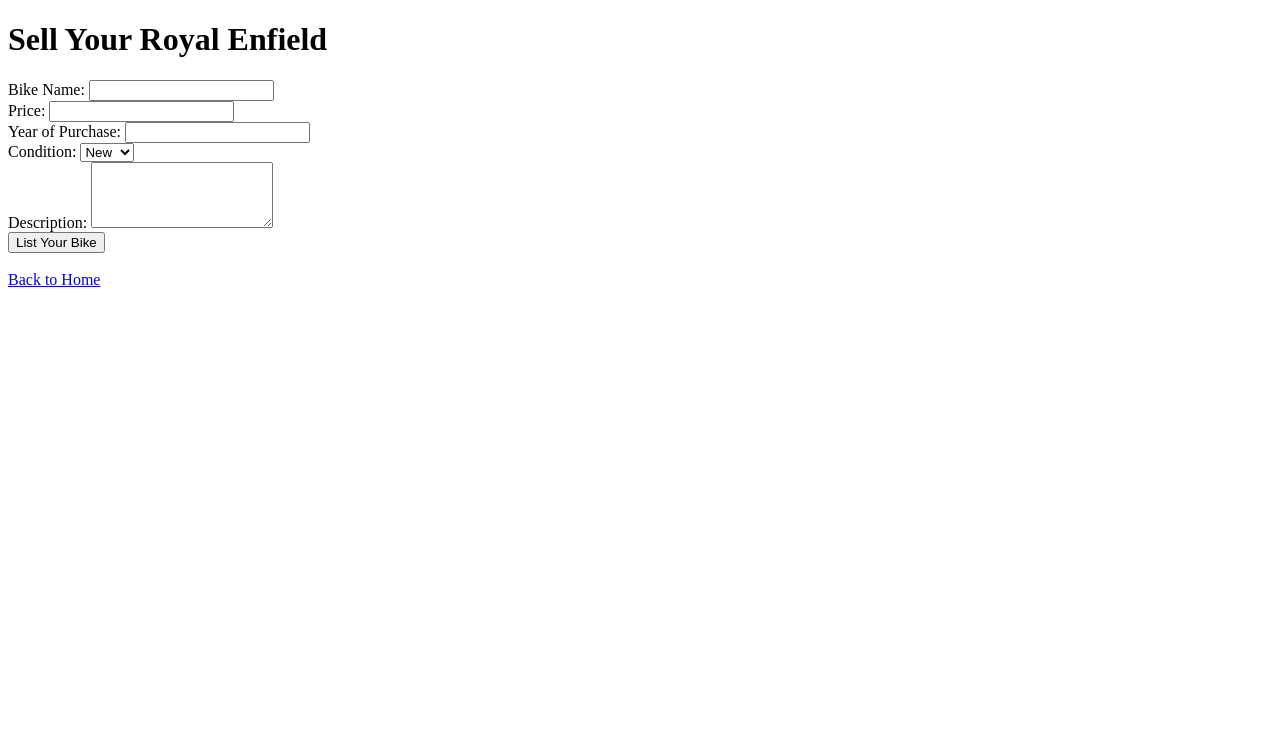
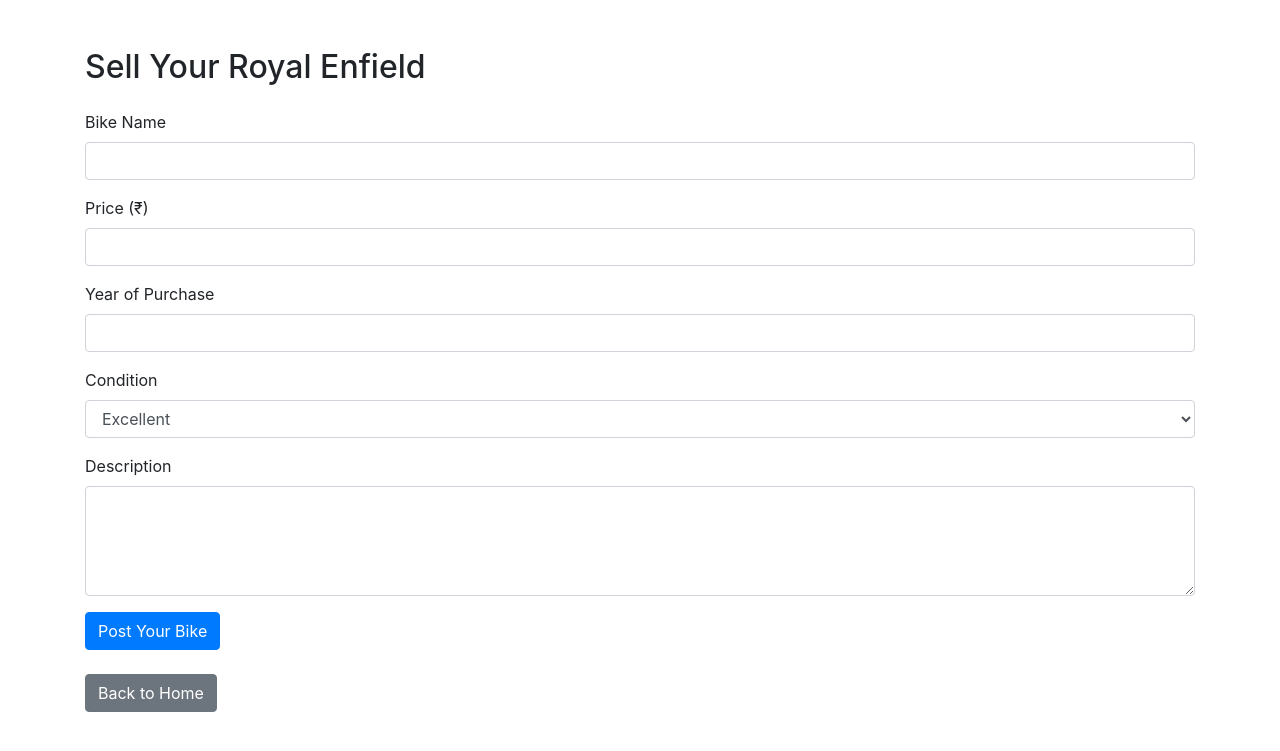
Before and after one commit to SRIVASTAVAREDDY999/RoyalEnfieldAuctionHub, a Flask app: page /sell in a window 1280 px wide. Shown: the top 751 px of the page. Run offline with Flask 3, Linux system fonts and the light colour scheme; a user stored in the database is signed in; some libraries are stand-ins or nearby versions.

Commit message:
Save local changes before pulling

```diff
--- a/templates/sell.html
+++ b/templates/sell.html
@@ -3,41 +3,55 @@
 <head>
     <meta charset="UTF-8">
     <meta name="viewport" content="width=device-width, initial-scale=1.0">
-    <title>Sell Your Royal Enfield</title>
+    <title>Sell Your Bike - Royal Enfield Auction Hub</title>
+    <link rel="stylesheet" href="https://stackpath.bootstrapcdn.com/bootstrap/4.3.1/css/bootstrap.min.css">
 </head>
 <body>
-    <h1>Sell Your Royal Enfield</h1>
+    <div class="container mt-5">
+        <h2>Sell Your Royal Enfield</h2>
 
-    <form method="POST">
-        <div>
-            <label for="name">Bike Name:</label>
-            <input type="text" id="name" name="name" required>
+        <form method="POST" class="mt-4">
+            {% with messages = get_flashed_messages(with_categories=true) %}
+                {% if messages %}
+                    <div class="alert alert-{{ messages[0][0] }} mt-3">
+                        {{ messages[0][1] }}
                     </div>
-        <div>
-            <label for="price">Price:</label>
-            <input type="number" id="price" name="price" required>
+                {% endif %}
+            {% endwith %}
+
+            <div class="form-group">
+                <label for="name">Bike Name</label>
+                <input type="text" class="form-control" id="name" name="name" required>
             </div>
-        <div>
-            <label for="year_of_purchase">Year of Purchase:</label>
-            <input type="number" id="year_of_purchase" name="year_of_purchase" required>
+
+            <div class="form-group">
+                <label for="price">Price (₹)</label>
+                <input type="number" class="form-control" id="price" name="price" required>
             </div>
-        <div>
-            <label for="condition">Condition:</label>
-            <select id="condition" name="condition" required>
-                <option value="New">New</option>
-                <option value="Used">Used</option>
+
+            <div class="form-group">
+                <label for="year_of_purchase">Year of Purchase</label>
+                <input type="number" class="form-control" id="year_of_purchase" name="year_of_purchase" required>
+            </div>
+
+            <div class="form-group">
+                <label for="condition">Condition</label>
+                <select class="form-control" id="condition" name="condition" required>
+                    <option value="Excellent">Excellent</option>
+                    <option value="Good">Good</option>
+                    <option value="Fair">Fair</option>
                 </select>
             </div>
-        <div>
-            <label for="description">Description:</label>
-            <textarea id="description" name="description" rows="4" required></textarea>
+
+            <div class="form-group">
+                <label for="description">Description</label>
+                <textarea class="form-control" id="description" name="description" rows="4" required></textarea>
             </div>
-        <div>
-            <button type="submit">List Your Bike</button>
+
+            <button type="submit" class="btn btn-primary">Post Your Bike</button>
+        </form>
+        <br>
+        <a href="{{ url_for('home') }}" class="btn btn-secondary">Back to Home</a>
     </div>
-    </form>
-
-    <br>
-    <a href="{{ url_for('home') }}">Back to Home</a>
 </body>
 </html>
```
Also changed, not shown: templates/buy.html (+9 -6 lines), templates/home.html (+29 -10 lines), instance/royal_enfield.db. Lines whose indentation alone changed are shown as unchanged.
